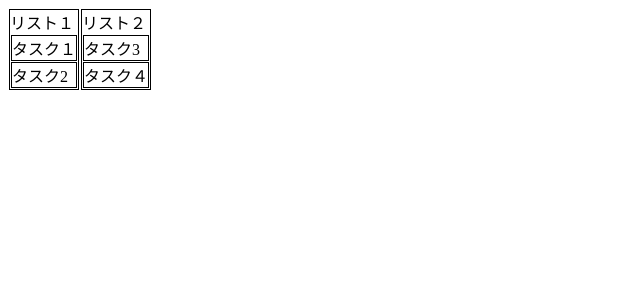
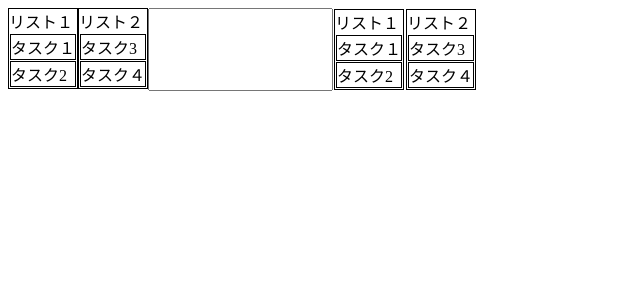
Before and after one commit to naniwadari/vuetodo, a Vue app: page / in a window 1280 px wide. Shown: the top 300 px of the page, without its empty margins (0-640 px from the left). Built offline with nearby package versions, Linux system fonts and the light colour scheme.

Commit message:
addList等定義

```diff
--- a/src/App.vue
+++ b/src/App.vue
@@ -1,5 +1,11 @@
 <template>
   <div id="app">
+    <template v-for="list in lists">
+      <div class="list-container" :key="list.id">
+        <List :list="list" />
+      </div>
+    </template>
+    <input type="text" @change="addList" />
     <List v-for="list in lists" :key="list.id" :list="list" />
   </div>
 </template>
@@ -17,8 +23,23 @@ import { createInitialLists } from "./initialData";
 })
 export default class App extends Vue {
   lists: IList[] = createInitialLists();
+  listCreatedCount = 2;
+
+  addList(event: Event & { currentTarget: HTMLInputElement }): void {
+    const newList = {
+      id: this.listCreatedCount + 1,
+      name: event.currentTarget.value,
+      cards: [],
+    };
+    this.lists.push(newList);
+    //listsに追加されたため、listCreatedCountをインクリメント
+    ++this.listCreatedCount;
+    //フォームの値をリセットするために空文字を代入
+    event.currentTarget.value = "";
+  }
 }
 </script>
+
 <style lang="scss">
 #app {
   display: flex;
```
